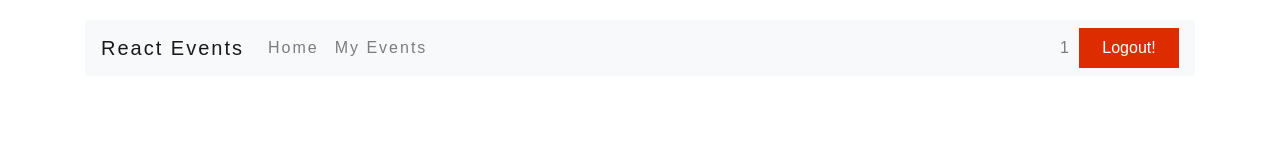
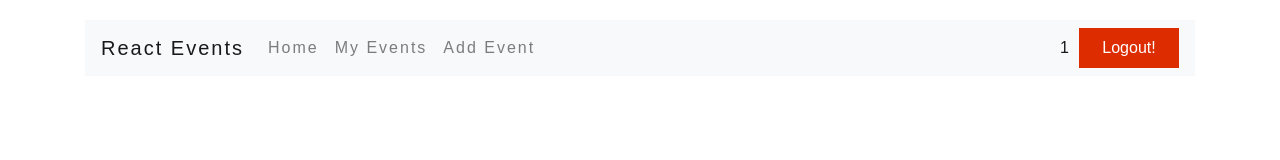
Before and after one commit to justinbansal/react-events, a React (Create React App) app: page /user/1 in a window 1280 px wide. Shown: the top 160 px of the page. Built offline with nearby package versions, Linux system fonts and the light colour scheme.

Commit message:
replace Link with NavLink to use active styling

```diff
--- a/src/components/Nav.js
+++ b/src/components/Nav.js
@@ -1,5 +1,5 @@
 import React from 'react';
-import { Link } from 'react-router-dom';
+import { NavLink } from 'react-router-dom';
 
 class Nav extends React.Component  {
 
@@ -11,11 +11,11 @@ class Nav extends React.Component  {
   render() {
     const logout = <button className="logout-button" onClick={this.handleLogout}>Logout!</button>
 
-    let userLink = `user/${this.props.currentUser}`;
+    let userLink = `/user/${this.props.currentUser}`;
 
     return (
       <nav className="navbar navbar-expand-lg navbar-light bg-light">
-        <Link className="navbar-brand" to="/">React Events</Link>
+        <NavLink className="navbar-brand" to="/">React Events</NavLink>
         <button className="navbar-toggler" type="button" data-toggle="collapse" data-target="#navbarSupportedContent" aria-controls="navbarSupportedContent" aria-expanded="false" aria-label="Toggle navigation">
           <span className="navbar-toggler-icon"></span>
         </button>
@@ -23,13 +23,16 @@ class Nav extends React.Component  {
         <div className="collapse navbar-collapse" id="navbarSupportedContent">
           <ul className="navbar-nav mr-auto">
             <li className="nav-item">
-              <Link className="nav-link" to="/">Home</Link>
+              <NavLink exact className="nav-link" activeClassName="active" to="/">Home</NavLink>
             </li>
             <li className="nav-item">
-              <Link className="nav-link" to={userLink}>My Events</Link>
+              <NavLink className="nav-link" activeClassName="active" to={userLink}>My Events</NavLink>
+            </li>
+            <li className="nav-item">
+              <NavLink className="nav-link" activeClassName="active" to={userLink}>Add Event</NavLink>
             </li>
             <li className="nav-item nav-item--username">
-              <Link className="nav-link" to="#">{this.props.match.params.username ? this.props.match.params.username : this.props.currentUser }</Link>
+              <NavLink className="nav-link" to="#">{this.props.match.params.username ? this.props.match.params.username : this.props.currentUser }</NavLink>
             </li>
             {logout}
           </ul>
```
